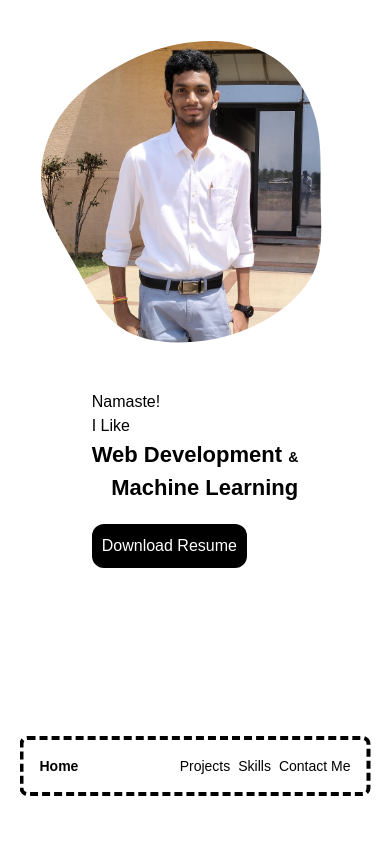
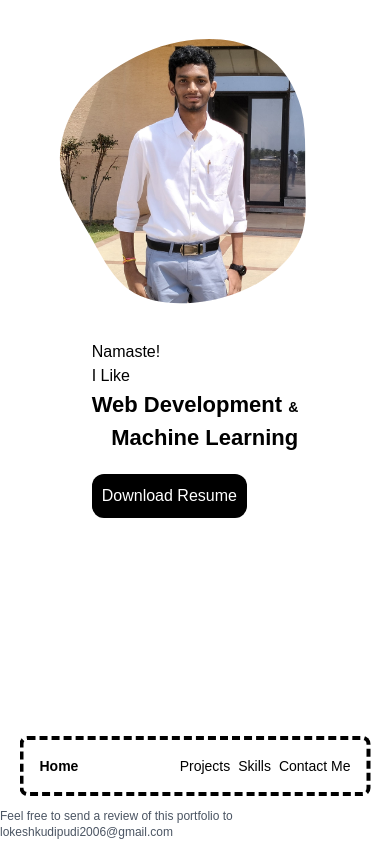
Before and after one commit to Lokesh-Kudipudi/portfolio, a React (Vite) app: page / in a window 390 px wide. Built offline with nearby package versions, Linux system fonts and the light colour scheme.

Commit message:
image mobile size and footer

```diff
--- a/src/AppLayout.jsx
+++ b/src/AppLayout.jsx
@@ -1,11 +1,13 @@
 import { Outlet } from "react-router-dom";
 import Header from "./Components/Header";
+import Footer from "./Components/Footer";
 
 function AppLayout() {
   return (
     <>
       <Header></Header>
       <Outlet></Outlet>
+      <Footer></Footer>
     </>
   );
 }
--- a/src/Components/Footer.jsx
+++ b/src/Components/Footer.jsx
@@ -1,5 +1,12 @@
 function Footer() {
-  return <div></div>;
+  return (
+    <div className="absolute bottom-1 right-1 text-xs">
+      <p className="text-gray-600">
+        Feel free to send a review of this portfolio to
+        lokeshkudipudi2006@gmail.com
+      </p>
+    </div>
+  );
 }
 
 export default Footer;
--- a/src/Pages/Homepage.jsx
+++ b/src/Pages/Homepage.jsx
@@ -20,7 +20,7 @@ function Homepage() {
   return (
     <section className="mx-auto flex max-w-[1200px] flex-col items-center sm:flex-row sm:justify-around xl:justify-between">
       <div className="mobile">
-        <img src="DevImage.JPG" alt="dev" className="devImage h-[350px]" />
+        <img src="DevImage.JPG" alt="dev" className="devImage h-[300px]" />
       </div>
       <div className="flex flex-col justify-center p-4 sm:text-xl xl:text-2xl">
         <p>Namaste!</p>
```
